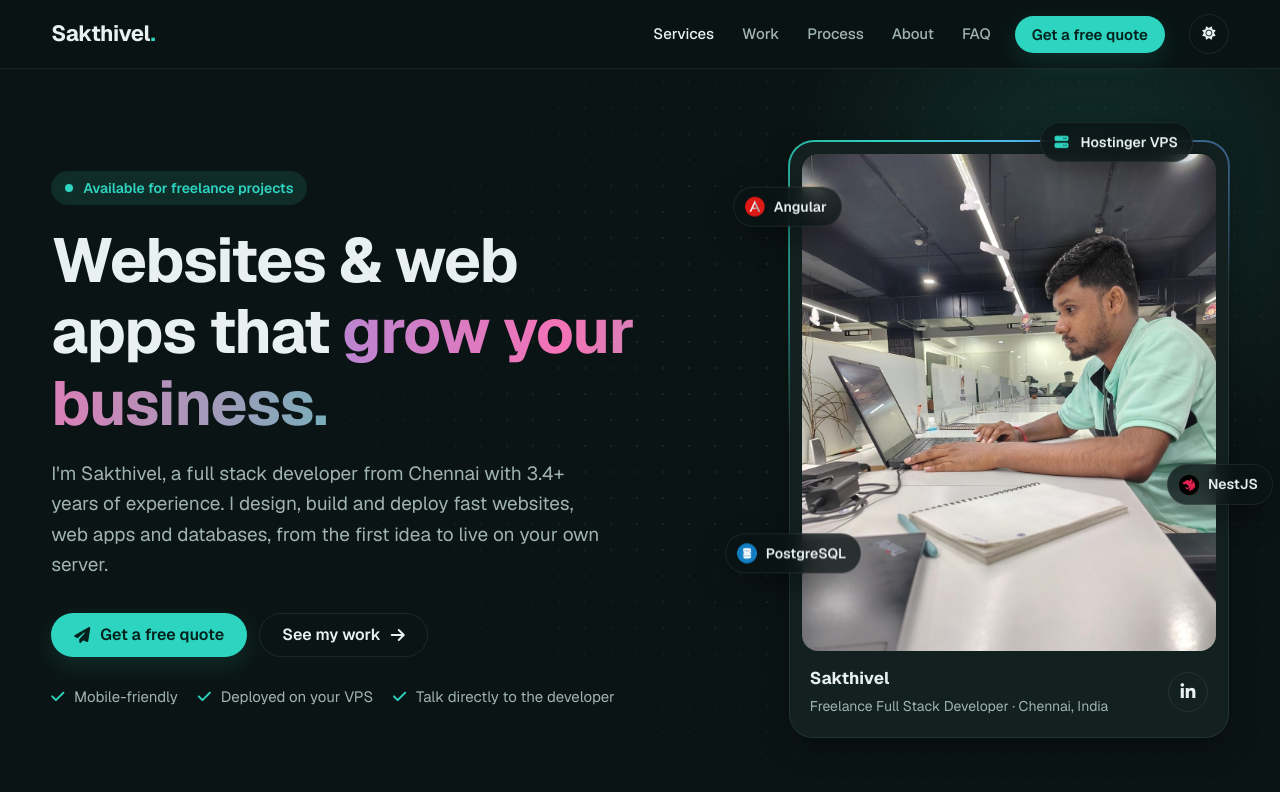
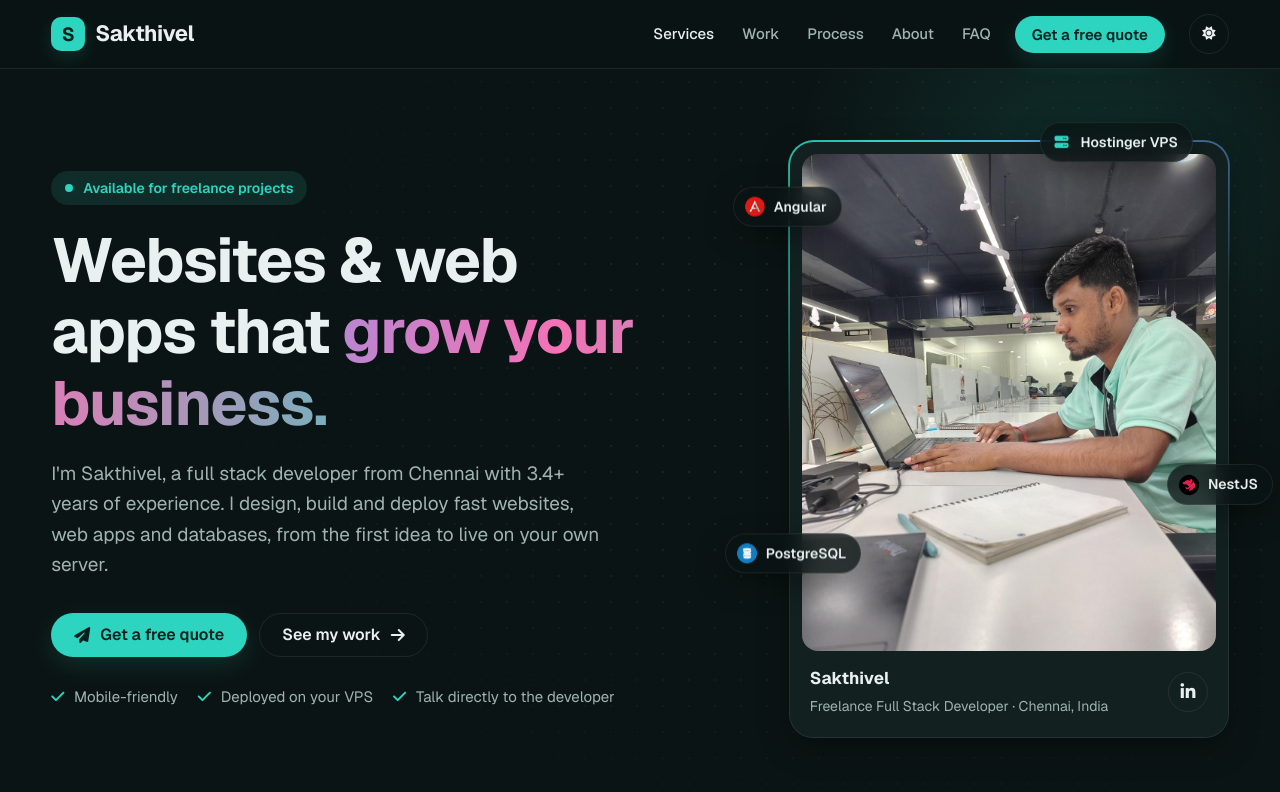
Before and after one commit to sakthivelonestar/portfolio, a plain HTML site: page index.html in a window 1280 px wide. Shown: the top 792 px of the page. Drawn offline with nearby package versions, Linux system fonts and the light colour scheme.

Commit message:
teaching

```diff
--- a/assets/css/site.css
+++ b/assets/css/site.css
@@ -117,8 +117,19 @@ ul, ol { margin: 0; padding: 0; list-style: none; }
   border-bottom: 1px solid var(--border);
 }
 .header-inner { display: flex; align-items: center; gap: 24px; height: 68px; }
-.brand { font-weight: 700; font-size: 22px; text-decoration: none; letter-spacing: -0.02em; }
-.brand span { color: var(--accent); }
+.brand {
+  display: inline-flex; align-items: center; gap: 10px;
+  font-weight: 700; font-size: 22px; text-decoration: none; letter-spacing: -0.02em;
+}
+.brand-mark {
+  display: inline-grid; place-items: center; flex: none;
+  width: 34px; height: 34px; border-radius: 10px;
+  background: var(--accent); color: var(--accent-ink);
+  font-size: 19px; font-weight: 800; letter-spacing: 0; line-height: 1;
+  box-shadow: 0 6px 18px var(--glow);
+  transition: transform 0.25s ease;
+}
+.brand:hover .brand-mark { transform: rotate(-8deg) scale(1.06); }
 
 .nav { display: flex; align-items: center; gap: 4px; margin-left: auto; }
 .nav a:not(.btn) {
--- a/index.html
+++ b/index.html
@@ -34,7 +34,7 @@
   <!-- Header -->
   <header class="site-header" id="top">
     <div class="container header-inner">
-      <a class="brand" href="#top" aria-label="Sakthivel, back to top">Sakthivel<span>.</span></a>
+      <a class="brand" href="#top" aria-label="Sakthivel, back to top"><span class="brand-mark" aria-hidden="true">S</span>Sakthivel</a>
 
       <nav class="nav" id="nav" aria-label="Main">
         <a href="#services">Services</a>
```
